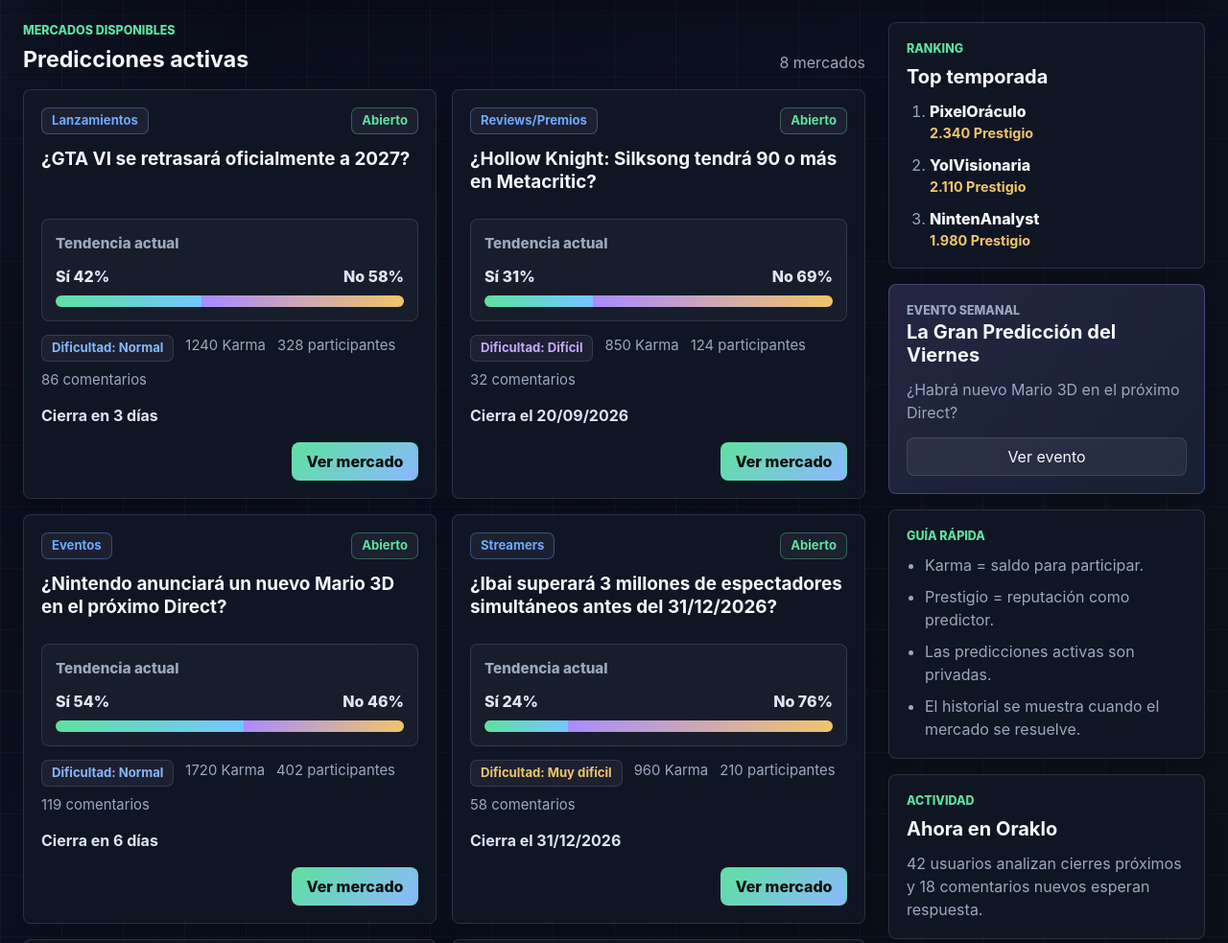
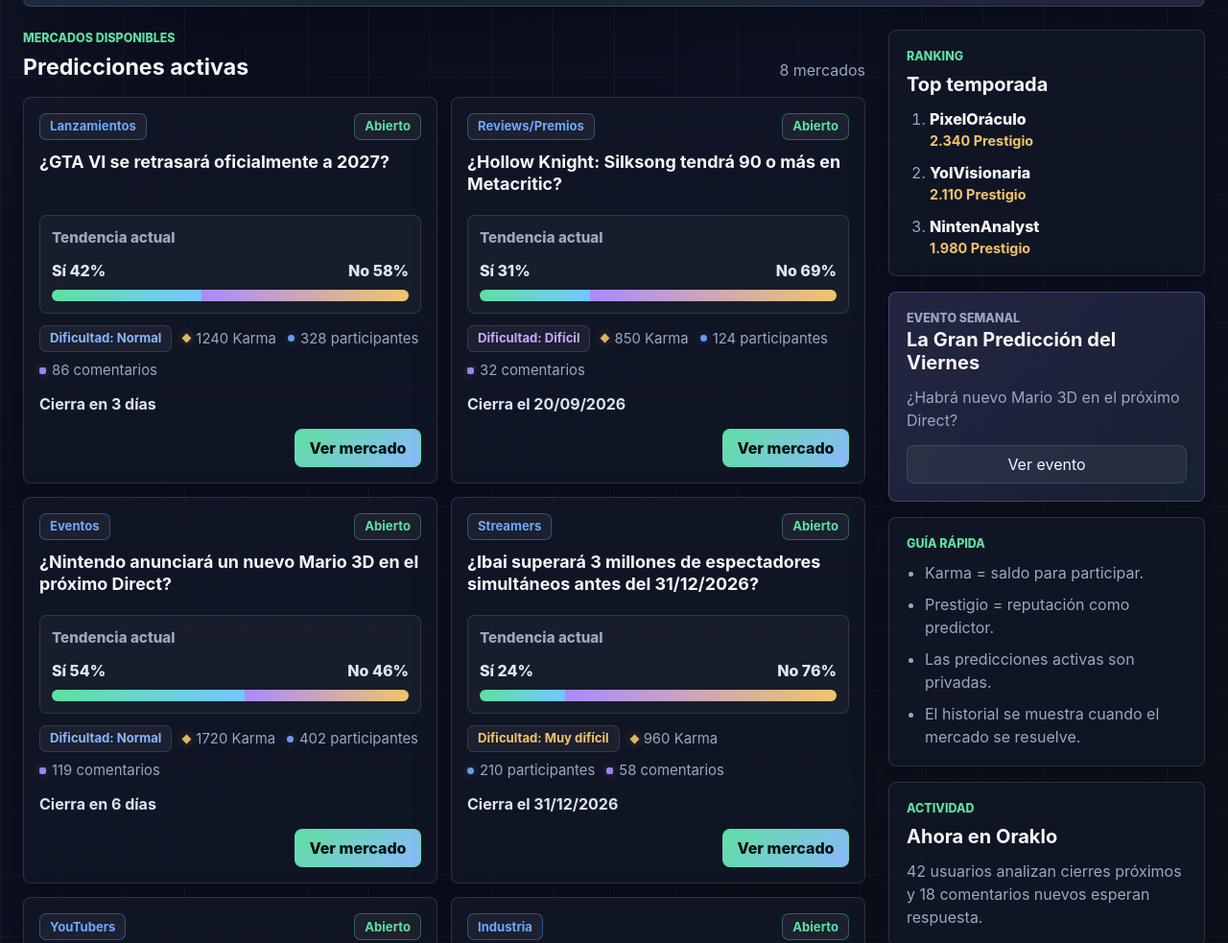
Before and after one commit to marcilladiazyolanda-dotcom/oraklo-prototype-2.0, a plain HTML site: page index.html in a window 1280 px wide. Shown: the part 880-1863 px from the top of the page at 96% size. Drawn offline with Linux system fonts and the light colour scheme.

Commit message:
Update index.html

```diff
--- a/index.html
+++ b/index.html
@@ -357,9 +357,10 @@
 }
 
 .featured-market {
-  margin-top: 22px;
+  margin-top: 32px;
   padding: 22px;
   overflow: hidden;
+  scroll-margin-top: 112px;
   background:
     linear-gradient(135deg, rgba(110, 168, 255, 0.16), rgba(94, 224, 160, 0.08) 45%, rgba(169, 139, 255, 0.12)),
     rgba(18, 24, 39, 0.86);
@@ -557,14 +558,27 @@
 .market-grid {
   display: grid;
   grid-template-columns: repeat(2, minmax(0, 1fr));
-  gap: 16px;
+  gap: 14px;
 }
 
 .market-card {
   display: flex;
   flex-direction: column;
   min-height: 100%;
-  padding: 18px;
+  padding: 16px;
+  transition: border-color 180ms ease, background 180ms ease, box-shadow 180ms ease, transform 180ms ease;
+}
+
+.market-card:hover {
+  border-color: rgba(110, 168, 255, 0.45);
+  background: rgba(21, 28, 45, 0.9);
+  box-shadow: 0 20px 48px rgba(0, 0, 0, 0.34), 0 0 0 1px rgba(110, 168, 255, 0.08);
+  transform: translateY(-2px);
+}
+
+.market-card:focus-within {
+  border-color: rgba(94, 224, 160, 0.55);
+  box-shadow: 0 0 0 3px rgba(94, 224, 160, 0.12), 0 18px 42px rgba(0, 0, 0, 0.28);
 }
 
 .market-card-header {
@@ -572,15 +586,17 @@
   justify-content: space-between;
   gap: 10px;
   align-items: start;
-  margin-bottom: 14px;
+  margin-bottom: 12px;
 }
 
 .market-card h3 {
-  min-height: 60px;
+  min-height: 54px;
+  margin-bottom: 12px;
+  font-size: 1.12rem;
 }
 
 .market-card .trend-card {
-  padding: 14px;
+  padding: 12px;
   background: rgba(255, 255, 255, 0.035);
 }
 
@@ -588,13 +604,45 @@
   display: flex;
   flex-wrap: wrap;
   gap: 8px 12px;
-  margin: 14px 0;
+  margin: 12px 0;
   color: var(--muted);
   font-size: 0.93rem;
 }
 
+.metric {
+  display: inline-flex;
+  align-items: center;
+  gap: 6px;
+}
+
+.metric::before {
+  content: "";
+  flex: 0 0 auto;
+  width: 7px;
+  height: 7px;
+  opacity: 0.92;
+}
+
+.metric-karma::before {
+  background: var(--gold);
+  transform: rotate(45deg);
+  box-shadow: 0 0 10px rgba(240, 196, 107, 0.35);
+}
+
+.metric-users::before {
+  border-radius: 50%;
+  background: var(--blue);
+  box-shadow: 0 0 10px rgba(110, 168, 255, 0.32);
+}
+
+.metric-comments::before {
+  border-radius: 2px;
+  background: var(--violet);
+  box-shadow: 0 0 10px rgba(169, 139, 255, 0.32);
+}
+
 .close-date {
-  margin: auto 0 16px;
+  margin: auto 0 14px;
   color: #dbe5f3;
   font-weight: 720;
 }
@@ -804,7 +852,7 @@
   .chip-group {
     flex-wrap: nowrap;
     overflow-x: auto;
-    padding-bottom: 4px;
+    padding: 2px 2px 6px;
     scrollbar-width: thin;
   }
 
@@ -841,6 +889,14 @@
 
   .market-card h3 {
     min-height: auto;
+  }
+
+  .market-card {
+    padding: 15px;
+  }
+
+  .market-card:hover {
+    transform: none;
   }
 }
 
@@ -1316,9 +1372,9 @@
     ${createTrendMarkup(market)}
     <div class="market-stats-line" aria-label="Datos de actividad del mercado">
       <span class="difficulty ${getDifficultyClass(market.dificultad)}">Dificultad: ${market.dificultad}</span>
-      <span>${formatNumber(market.karmaTotal)} Karma</span>
-      <span>${formatNumber(market.participantes)} participantes</span>
-      <span>${formatNumber(market.comentarios)} comentarios</span>
+      <span class="metric metric-karma">${formatNumber(market.karmaTotal)} Karma</span>
+      <span class="metric metric-users">${formatNumber(market.participantes)} participantes</span>
+      <span class="metric metric-comments">${formatNumber(market.comentarios)} comentarios</span>
     </div>
     <p class="close-date">${market.cierre}</p>
     <div class="card-actions">
```
